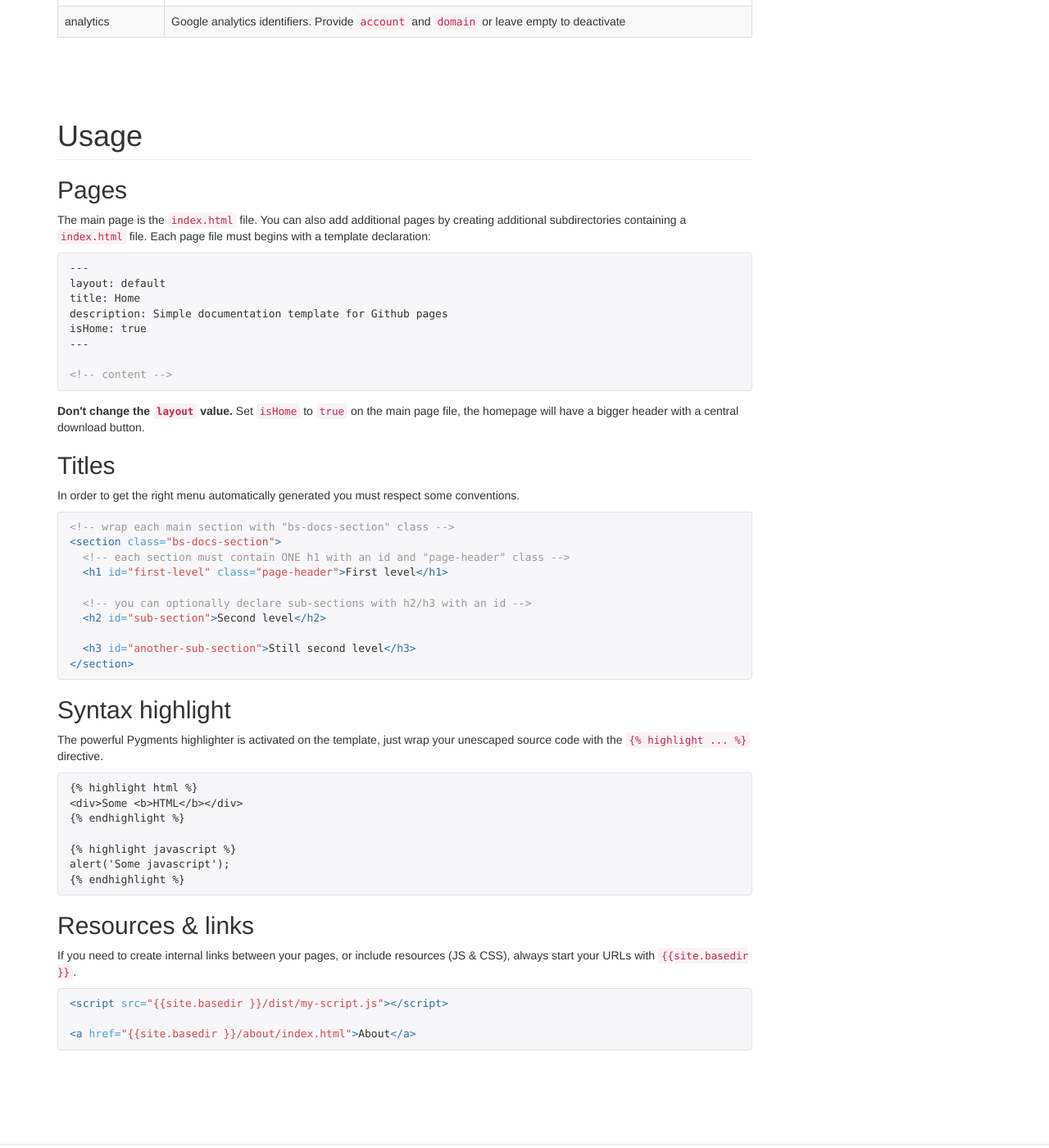
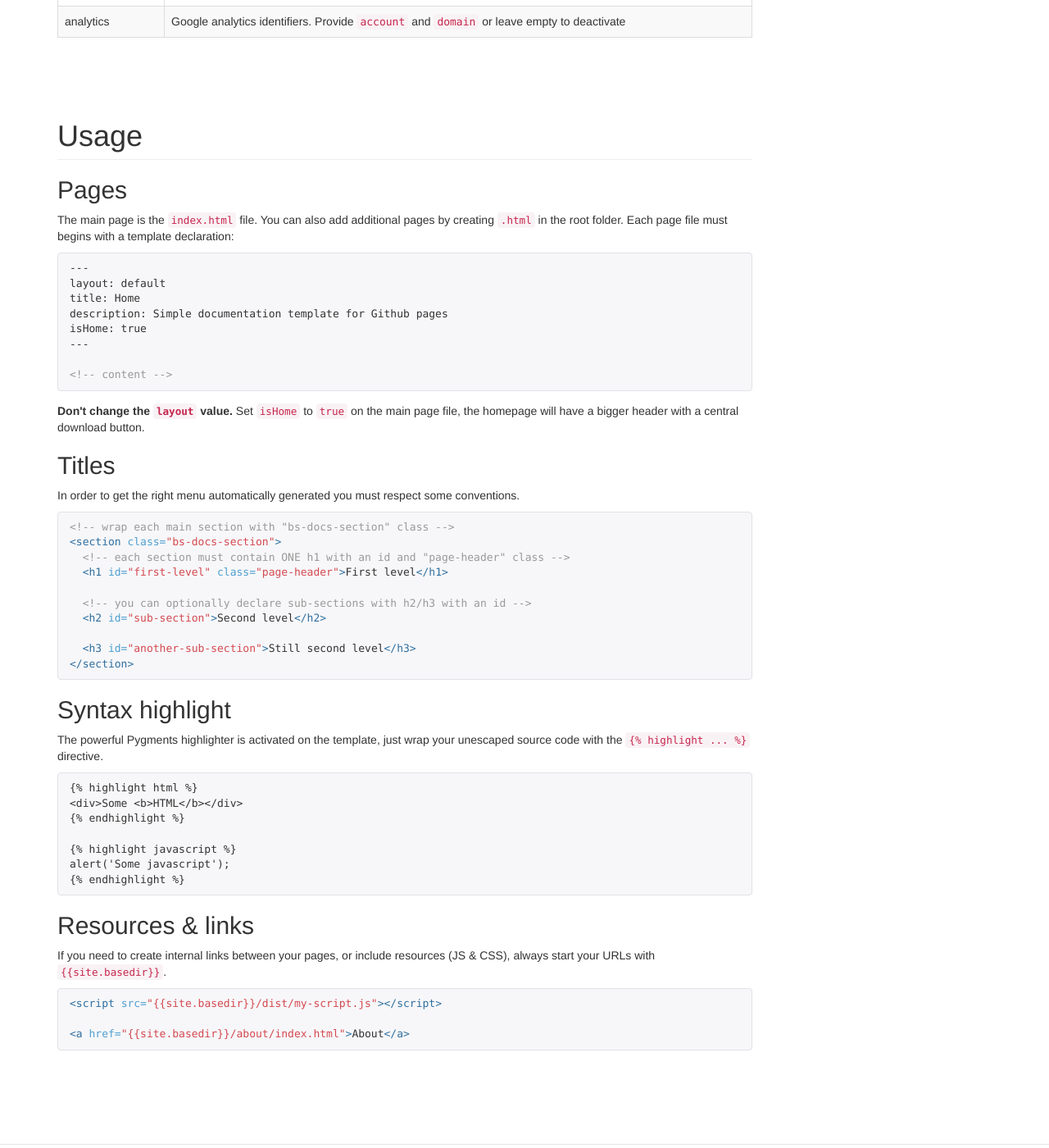
Before and after one commit to mistic100/jekyll-bootstrap-doc, a Jekyll site: the page built from index.html, in a window 1280 px wide and 1400 px high, scrolled down 1696 px. Shown: the whole window at 82% size. Built offline with Jekyll 4.4.1, drawn with Linux system fonts in a browser that asks for light colours; nearby versions of some CDN libraries; comment, search, counter and statistics services are not loaded.

```diff
--- a/_config.yml
+++ b/_config.yml
@@ -1,8 +1,7 @@
 # base url used to resolved all internal links with pages and resources
 # set it empty when testing on local
 # set it to https://user.github.io/project before publishing
-# don't remove the &baseurl YAML reference
-baseurl: &baseurl http://mistic100.github.io/jekyll-bootstrap-doc
+baseurl: http://mistic100.github.io/jekyll-bootstrap-doc
 
 # name of the software
 name: Jekyll Bootstrap Doc
@@ -35,7 +34,7 @@ githubButton:
 twitterAccount: mistic100
 
 # url for tweet button
-shareUrl: *baseurl
+shareUrl: http://mistic100.github.io/jekyll-bootstrap-doc
 
 # google analytics
 analytics:
--- a/_layouts/default.html
+++ b/_layouts/default.html
@@ -32,7 +32,7 @@
           <span class="icon-bar"></span>
           <span class="icon-bar"></span>
         </button>
-        <a class="navbar-brand" href="{{site.baseurl}}">{{site.name}}</a>
+        <a class="navbar-brand" href="{{site.baseurl}}/index.html">{{site.name}}</a>
       </div>
       <nav class="collapse navbar-collapse bs-navbar-collapse" role="navigation">
         <ul class="nav navbar-nav">
@@ -160,7 +160,7 @@
   </script>
   {% endif %}
 
-  {% if site.analytics && site.analytics.account %}
+  {% if site.analytics.account %}
   <script>
     (function(i,s,o,g,r,a,m){i['GoogleAnalyticsObject']=r;i[r]=i[r]||function(){
     (i[r].q=i[r].q||[]).push(arguments)},i[r].l=1*new Date();a=s.createElement(o),
--- a/index.html
+++ b/index.html
@@ -114,7 +114,7 @@ bundle exec jekyll serve
   <h1 id="usage" class="page-header">Usage</h1>
 
   <h2 id="pages">Pages</h2>
-  <p>The main page is the <code>index.html</code> file. You can also add additional pages by creating additional subdirectories containing a <code>index.html</code> file. Each page file must begins with a template declaration:</p>
+  <p>The main page is the <code>index.html</code> file. You can also add additional pages by creating <code>.html</code> in the root folder. Each page file must begins with a template declaration:</p>
 
 {% highlight html %}
 ---
@@ -159,11 +159,11 @@ alert('Some javascript');
 {% endhighlight %}
 
   <h2 id="resources">Resources & links</h2>
-  <p>If you need to create internal links between your pages, or include resources (JS & CSS), always start your URLs with <code>{{ "{{site.basedir " }}}}</code>.</p>
+  <p>If you need to create internal links between your pages, or include resources (JS & CSS), always start your URLs with <code>{{ "{{site.basedir" }}}}</code>.</p>
 
 {% highlight html %}
-<script src="{{ "{{site.basedir " }}}}/dist/my-script.js"></script>
+<script src="{{ "{{site.basedir" }}}}/dist/my-script.js"></script>
 
-<a href="{{ "{{site.basedir " }}}}/about/index.html">About</a>
+<a href="{{ "{{site.basedir" }}}}/about/index.html">About</a>
 {% endhighlight %}
 </section>
```
Also changed, not shown: about.html (renamed from about/index.html).
